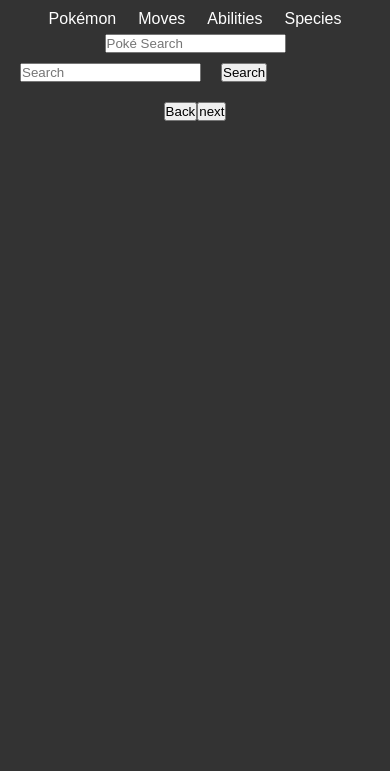
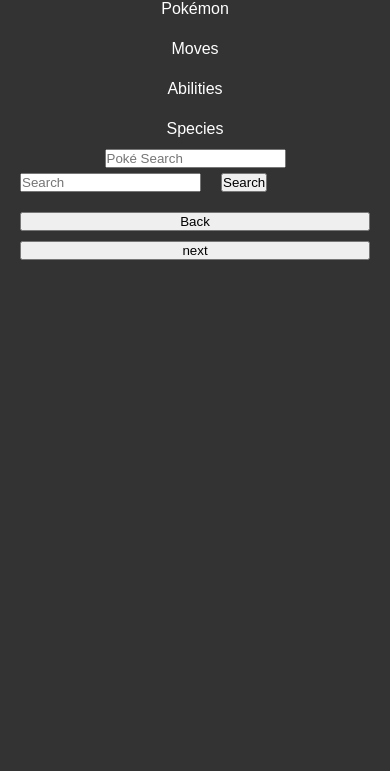
Before and after one commit to emanuelmaiadev/pokeapi, a plain HTML site: page index.html in a window 390 px wide. Shown: the part 73-844 px from the top of the page. Drawn offline with Linux system fonts and the light colour scheme; no server answers.

Commit message:
Update style.css

```diff
--- a/style.css
+++ b/style.css
@@ -70,3 +70,66 @@ body {
     justify-content: center;
     margin-top: 20px;
 }
+@media(max-width: 1200px){
+    .card{
+        width: calc(25% - 20px);
+    }
+}
+@media(max-width: 900px){
+    .card{
+        width: calc(33.33% - 20px)
+    }
+}
+@media (max-width: 600px) {
+    .card {
+        width: calc(50% - 20px);
+    }
+
+    .header {
+        padding: 5px;
+    }
+
+    .headList {
+        flex-direction: column;
+        margin-top: 0;
+    }
+
+    .headListItem {
+        padding: 10px;
+    }
+
+    .pagination {
+        flex-direction: column;
+    }
+
+    .pagination button {
+        margin-bottom: 10px;
+    }
+}
+
+@media (max-width: 400px) {
+    .card {
+        width: calc(100% - 20px);
+    }
+
+    .header {
+        padding: 5px;
+    }
+
+    .headList {
+        flex-direction: column;
+        margin-top: 0;
+    }
+
+    .headListItem {
+        padding: 10px;
+    }
+
+    .pagination {
+        flex-direction: column;
+    }
+
+    .pagination button {
+        margin-bottom: 10px;
+    }
+}
```
